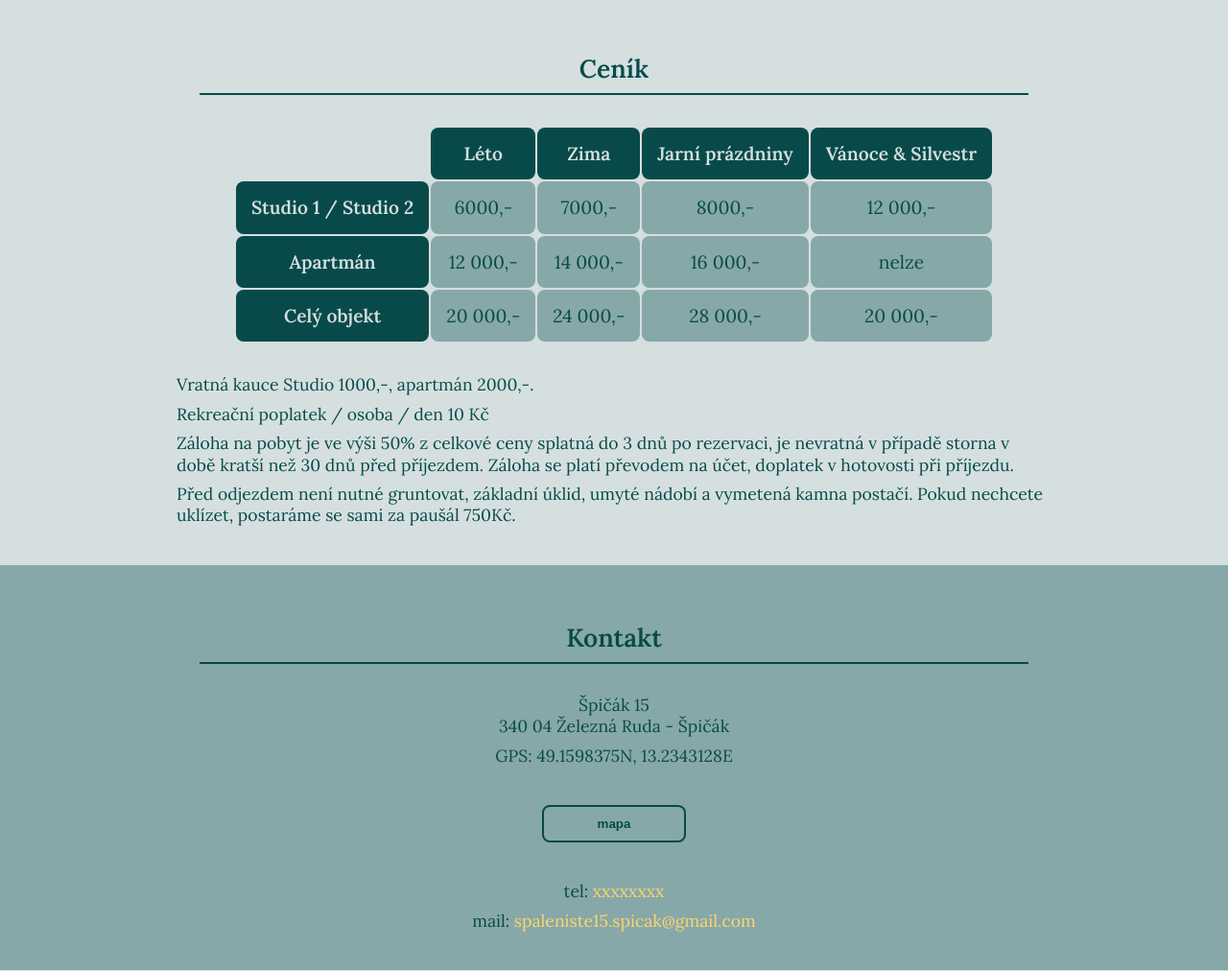
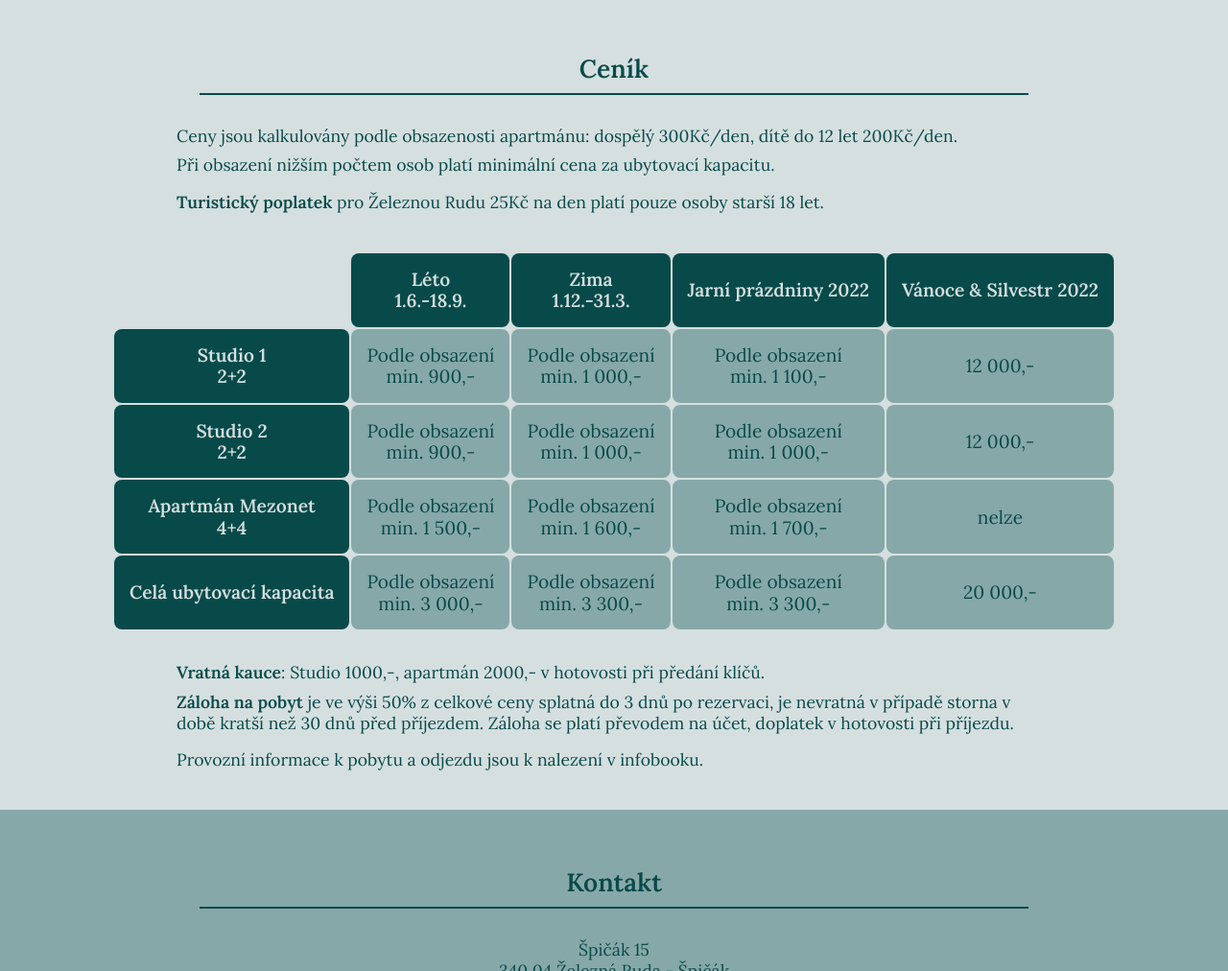
Before and after one commit to Adelait/spicak, a plain HTML site: page index.html in a window 1280 px wide. Shown: the part 4920-5932 px from the top of the page at 96% size. Drawn offline with nearby package versions, Linux system fonts and the light colour scheme.

Commit message:
zmena ceniku

```diff
--- a/index.html
+++ b/index.html
@@ -143,41 +143,55 @@
 
     <section class="pricing" id="pricing">
         <h2>Ceník</h2>
+        <div class="pricing__details">
+            <p>Ceny jsou kalkulovány podle obsazenosti apartmánu: dospělý 300Kč/den, dítě do 12 let 200Kč/den.</p>
+            <p>Při obsazení nižším počtem osob platí minimální cena za ubytovací kapacitu.</p>
+            <p></p>
+            <p><strong>Turistický poplatek</strong> pro Železnou Rudu 25Kč na den platí pouze osoby starší 18 let.</p>
+        </div>
+
         <table class="pricing__list">
             <tr>
                 <td class="table__none"></td>
-                <th  class="table__heading">Léto</th>
-                <th  class="table__heading">Zima</th>
-                <th  class="table__heading">Jarní prázdniny</th>
-                <th  class="table__heading">Vánoce & Silvestr</th>
+                <th  class="table__heading">Léto<br>1.6.-18.9.</th>
+                <th  class="table__heading">Zima<br>1.12.-31.3.</th>
+                <th  class="table__heading">Jarní prázdniny 2022</th>
+                <th  class="table__heading">Vánoce & Silvestr 2022</th>
             </tr>
             <tr >
-                <th class="table__heading">Studio 1 / Studio 2</th>
-                <td class="table__content">6000,-</td>
-                <td class="table__content">7000,-</td>
-                <td class="table__content">8000,-</td>
+                <th class="table__heading">Studio 1<br>2+2</th>
+                <td class="table__content">Podle obsazení<br>min. 900,-</td>
+                <td class="table__content">Podle obsazení<br>min. 1 000,-</td>
+                <td class="table__content">Podle obsazení<br>min. 1 100,-</td>
+                <td class="table__content">12 000,-</td>
+            </tr>
+            <tr >
+                <th class="table__heading">Studio 2<br>2+2</th>
+                <td class="table__content">Podle obsazení<br>min. 900,-</td>
+                <td class="table__content">Podle obsazení<br>min. 1 000,-</td>
+                <td class="table__content">Podle obsazení<br>min. 1 000,-</td>
                 <td class="table__content">12 000,-</td>
             </tr>
             <tr>
-                <th class="table__heading">Apartmán</th>
-                <td class="table__content">12 000,-</td>
-                <td class="table__content">14 000,-</td>
-                <td class="table__content"> 16 000,-</td>
+                <th class="table__heading">Apartmán Mezonet<br>4+4</th>
+                <td class="table__content">Podle obsazení<br>min. 1 500,-</td>
+                <td class="table__content">Podle obsazení<br>min. 1 600,-</td>
+                <td class="table__content">Podle obsazení<br>min. 1 700,-</td>
                 <td class="table__content">nelze</td>
             </tr>
             <tr>
-                <th class="table__heading">Celý objekt</th>
-                <td class="table__content">20 000,-</td>
-                <td class="table__content">24 000,-</td>
-                <td class="table__content">28 000,-</td>
+                <th class="table__heading">Celá ubytovací kapacita</th>
+                <td class="table__content">Podle obsazení<br>min. 3 000,-</td>
+                <td class="table__content">Podle obsazení<br>min. 3 300,-</td>
+                <td class="table__content">Podle obsazení<br>min. 3 300,-</td>
                 <td class="table__content">20 000,-</td>
             </tr>
         </table>
         <div class="pricing__details">
-            <p>Vratná kauce Studio 1000,-, apartmán 2000,-.</p>
-            <p>Rekreační poplatek / osoba / den 10 Kč</p>
-            <p>Záloha na pobyt je ve výši 50% z celkové ceny splatná do 3 dnů po rezervaci, je nevratná v případě storna v době kratší než 30 dnů před příjezdem. Záloha se platí převodem na účet, doplatek v hotovosti při příjezdu.</p>
-            <p>Před odjezdem není nutné gruntovat, základní úklid, umyté nádobí a vymetená kamna postačí. Pokud nechcete uklízet, postaráme se sami za paušál 750Kč.</p>
+            <p><strong>Vratná kauce</strong>: Studio 1000,-, apartmán 2000,- v hotovosti při předání klíčů.</p>
+            <p><strong>Záloha na pobyt</strong> je ve výši 50% z celkové ceny splatná do 3 dnů po rezervaci, je nevratná v případě storna v době kratší než 30 dnů před příjezdem. Záloha se platí převodem na účet, doplatek v hotovosti při příjezdu.</p>
+            <p></p>
+            <p>Provozní informace k pobytu a odjezdu jsou k nalezení v infobooku.</p>
         </div>
     </section>
 
```
